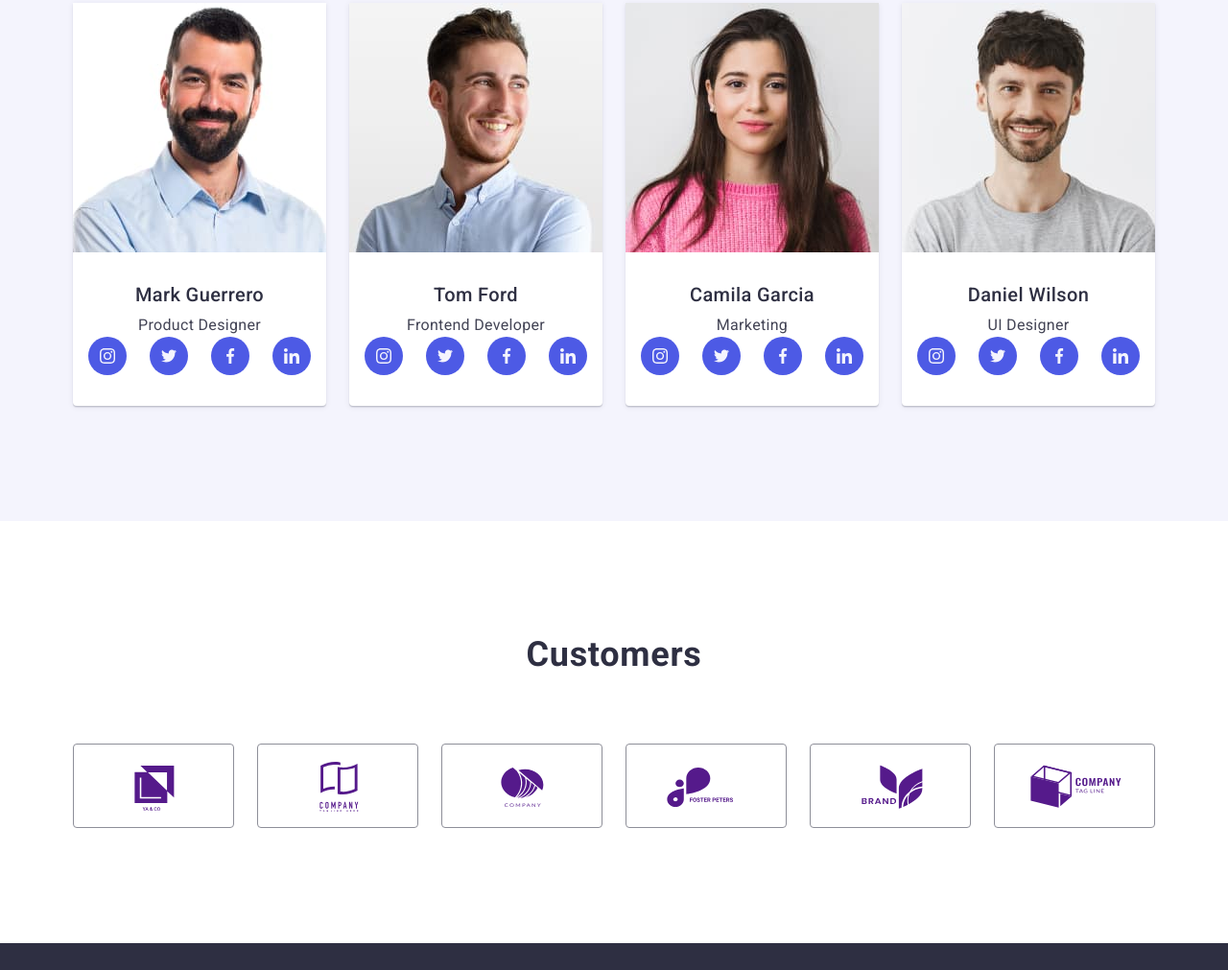
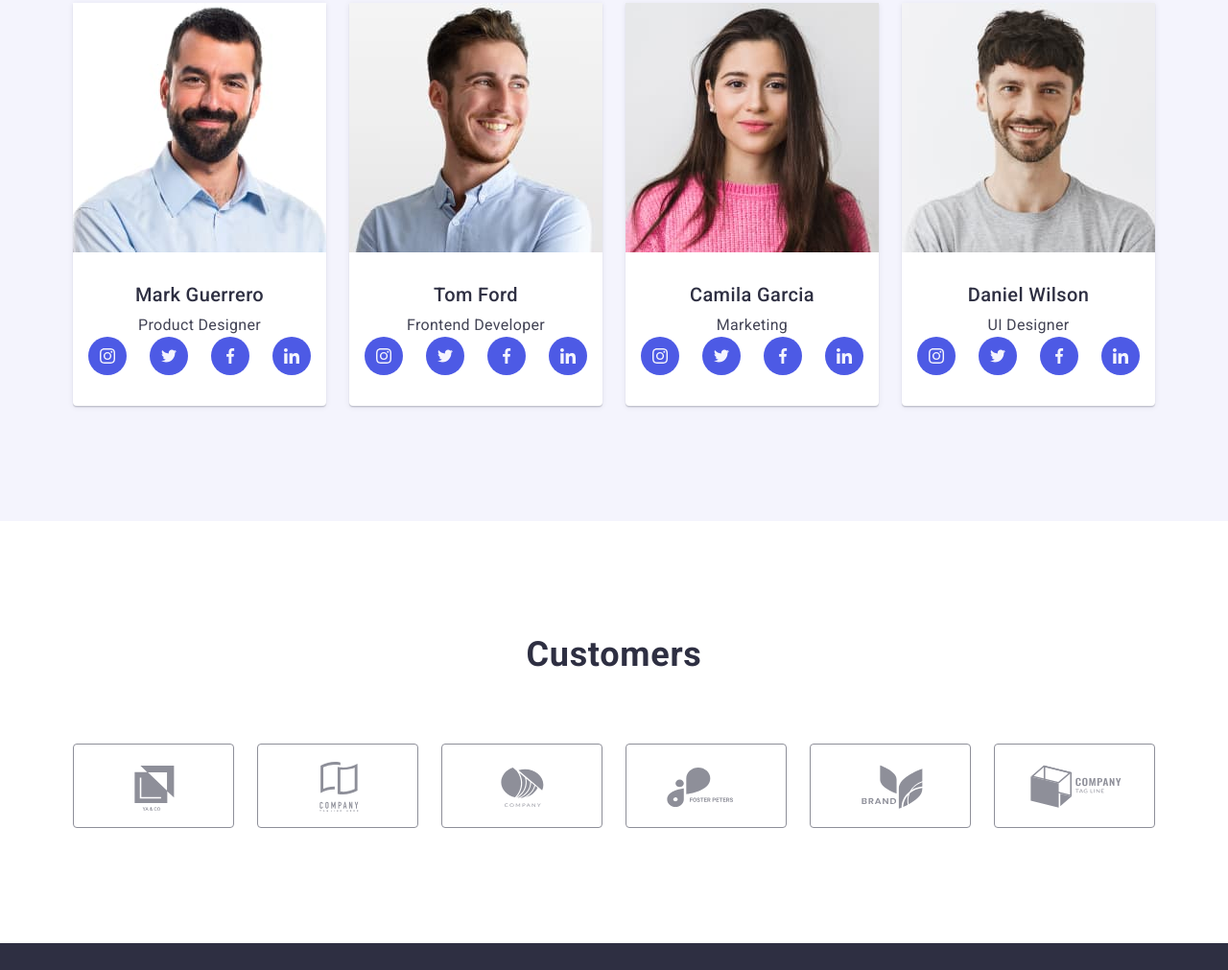
Before and after one commit to OksanaT23/goit-markup-hw-04, a plain HTML site: page index.html in a window 1280 px wide. Shown: the part 1786-2797 px from the top of the page at 96% size. Drawn offline with nearby package versions, Linux system fonts and the light colour scheme.

Commit message:
Add correction

```diff
--- a/css/styles.css
+++ b/css/styles.css
@@ -238,7 +238,7 @@ svg {
   width: 100%;
   height: 100%;
   border: 1px solid #8e8f99;
-  color: var(--color-icon: #8e8f99);
+  color: var(--color-icon);
   border-radius: 4px;
   display: flex;
   align-items: center;
```
